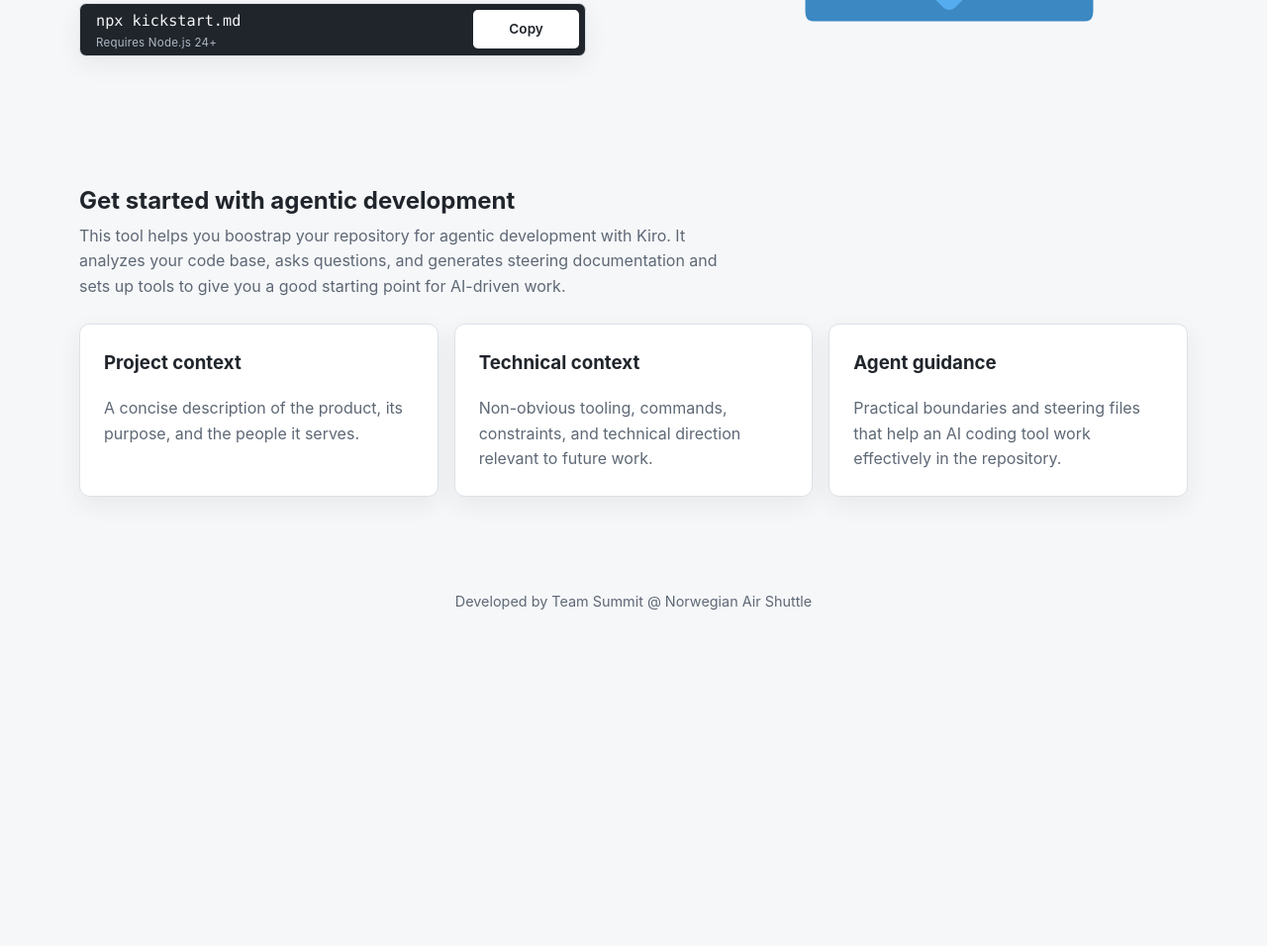
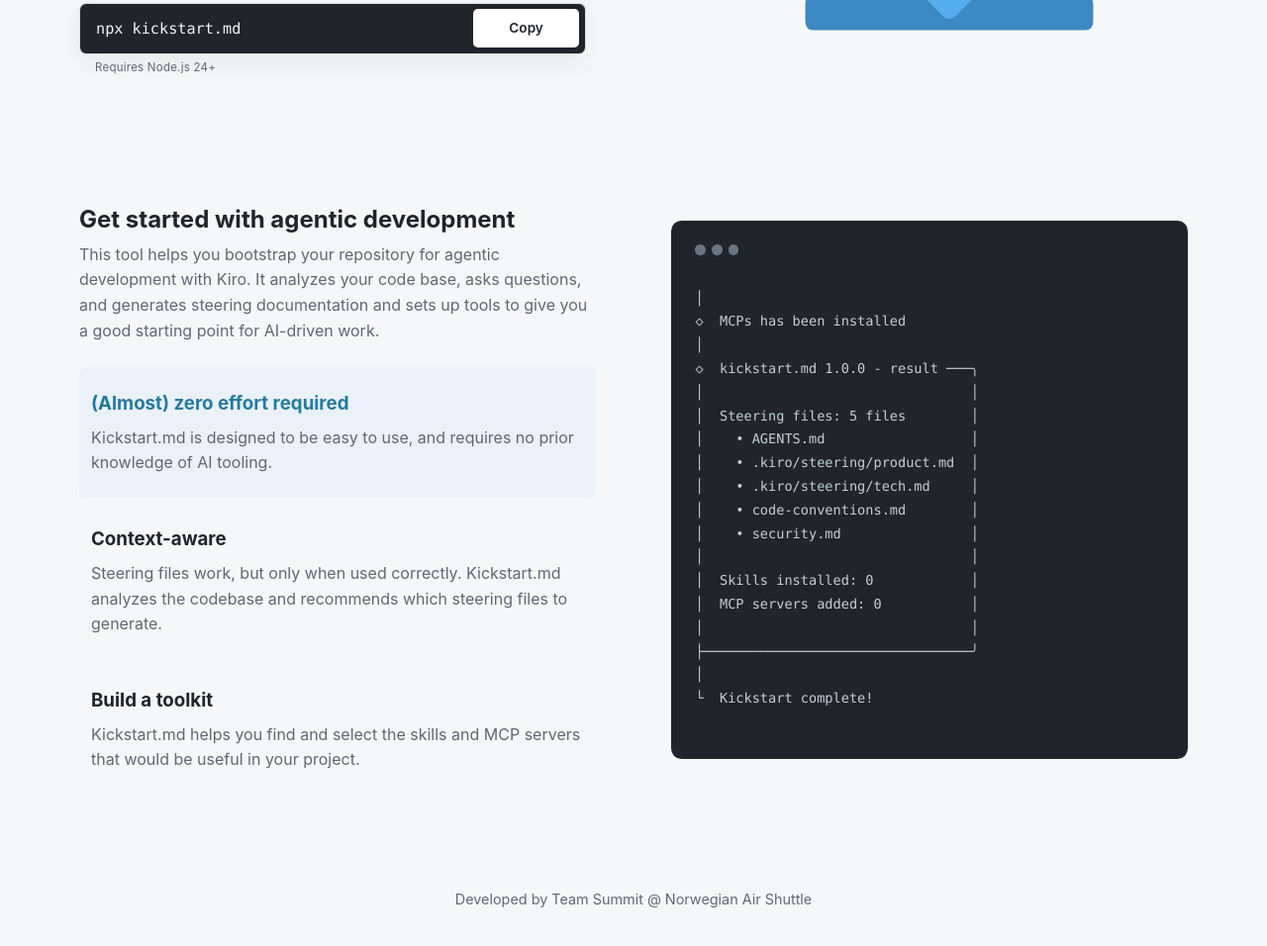
Before and after one commit to itzjacki/kickstart.md, a website: page index.html in a window 1280 px wide. Shown: the part 524-1480 px from the top of the page at 99% size. Before the commit the page ends 1206 px from the top, so only its background shows below. Drawn offline with Linux system fonts and the light colour scheme.

Commit message:
improve website

```diff
--- a/index.html
+++ b/index.html
@@ -46,7 +46,6 @@
           <div class="hero-command" aria-label="kickstart.md command">
             <div class="command-text">
               <code>npx kickstart.md</code>
-              <small class="system-requirements">Requires Node.js 24+</small>
             </div>
             <button
               class="copy-button"
@@ -56,6 +55,7 @@
               Copy
             </button>
           </div>
+          <small class="system-requirements">Requires Node.js 24+</small>
         </div>
         <figure class="hero-illustration">
           <figcaption class="robot-caption">
@@ -69,41 +69,77 @@
         </figure>
       </section>
 
-      <section aria-labelledby="what-title">
-        <div class="section-heading">
-          <h2 id="what-title">Get started with agentic development</h2>
-          <p>
-            This tool helps you boostrap your repository for agentic development
-            with Kiro. It analyzes your code base, asks questions, and generates
-            steering documentation and sets up tools to give you a good starting
-            point for AI-driven work.
-          </p>
+      <section class="info-section" aria-labelledby="what-title">
+        <div class="info-column">
+          <div class="section-heading">
+            <h2 id="what-title">Get started with agentic development</h2>
+            <p>
+              This tool helps you bootstrap your repository for agentic
+              development with Kiro. It analyzes your code base, asks questions,
+              and generates steering documentation and sets up tools to give you
+              a good starting point for AI-driven work.
+            </p>
+          </div>
+          <div class="info-items">
+            <button
+              class="info-item"
+              type="button"
+              data-output-key="mcps"
+              aria-controls="terminal-output"
+              aria-pressed="true"
+            >
+              <span class="info-item-title">(Almost) zero effort required</span>
+              <span class="info-item-description"
+                >Kickstart.md is designed to be easy to use, and requires no
+                prior knowledge of AI tooling.</span
+              >
+            </button>
+            <button
+              class="info-item"
+              type="button"
+              data-output-key="steering"
+              aria-controls="terminal-output"
+              aria-pressed="false"
+            >
+              <span class="info-item-title">Context-aware</span>
+              <span class="info-item-description"
+                >Steering files work, but only when used correctly. Kickstart.md
+                analyzes the codebase and recommends which steering files to
+                generate.</span
+              >
+            </button>
+            <button
+              class="info-item"
+              type="button"
+              data-output-key="skills"
+              aria-controls="terminal-output"
+              aria-pressed="false"
+            >
+              <span class="info-item-title">Build a toolkit</span>
+              <span class="info-item-description"
+                >Kickstart.md helps you find and select the skills and MCP
+                servers that would be useful in your project.</span
+              >
+            </button>
+          </div>
         </div>
-        <div class="cards">
-          <article class="card">
-            <h3>Project context</h3>
-            <p>
-              A concise description of the product, its purpose, and the people
-              it serves.
-            </p>
-          </article>
-          <article class="card">
-            <h3>Technical context</h3>
-            <p>
-              Non-obvious tooling, commands, constraints, and technical
-              direction relevant to future work.
-            </p>
-          </article>
-          <article class="card">
-            <h3>Agent guidance</h3>
-            <p>
-              Practical boundaries and steering files that help an AI coding
-              tool work effectively in the repository.
-            </p>
-          </article>
+
+        <div
+          class="terminal-example"
+          role="region"
+          aria-label="Example kickstart.md terminal output"
+        >
+          <div class="terminal-header" aria-hidden="true">
+            <span></span>
+            <span></span>
+            <span></span>
+          </div>
+          <pre><code id="terminal-output" aria-live="polite"></code></pre>
         </div>
       </section>
     </main>
+
+    <div class="page-spacer" aria-hidden="true"></div>
 
     <footer class="site-footer">
       <p>Developed by Team Summit @ Norwegian Air Shuttle</p>
--- a/script.js
+++ b/script.js
@@ -7,7 +7,7 @@
 
     try {
       await navigator.clipboard.writeText(command);
-      copyButton.textContent = "Copied ✅";
+      copyButton.textContent = "Copied ✓";
       window.setTimeout(() => {
         copyButton.textContent = "Copy";
       }, 1500);
@@ -15,6 +15,80 @@
       copyButton.textContent = "Select to copy";
     }
   });
+}
+
+const exampleOutputs = {
+  mcps: `
+│
+◇  MCPs has been installed
+│
+◇  kickstart.md 1.0.0 - result ───╮
+│                                 │
+│  Steering files: 5 files        │
+│    • AGENTS.md                  │
+│    • .kiro/steering/product.md  │
+│    • .kiro/steering/tech.md     │
+│    • code-conventions.md        │
+│    • security.md                │
+│                                 │
+│  Skills installed: 0            │
+│  MCP servers added: 0           │
+│                                 │
+├─────────────────────────────────╯
+│
+└  Kickstart complete!`.trim(),
+  steering: `
+│
+◆  Select the additional steering
+│  files to generate:
+│  ◻ structure.md
+│  ◼ code-conventions.md (non-obvious
+│    coding patterns to follow)
+│  ◻ api-standards.md
+│  ◻ testing-standards.md
+│  ◼ security.md (security-sensitive
+│    handling (auth, secrets, PII))
+│  ◻ domain-glossary.md
+│  ◻ deployment.md
+└  ↑/↓ to navigate
+    • Space: select
+    • Enter: confirm`.trim(),
+  skills: `
+│
+◆  Select the skills to install:
+│  ◼ skill-creator (create and
+│    iterate on new skills)
+│  ◻ grill-me
+│  ◼ find-skills (discover and
+│    install new skills)
+│  ◻ prototype
+│  ◻ improve-codebase-architecture
+└  ↑/↓ to navigate
+    • Space: select
+    • Enter: confirm`.trim(),
+};
+
+const outputButtons = document.querySelectorAll("[data-output-key]");
+const terminalOutput = document.querySelector("#terminal-output");
+
+if (terminalOutput instanceof HTMLElement) {
+  const selectOutput = (button) => {
+    const outputKey = button.dataset.outputKey;
+    const output = exampleOutputs[outputKey];
+    if (!output) return;
+
+    terminalOutput.textContent = output;
+    outputButtons.forEach((item) => {
+      item.setAttribute("aria-pressed", String(item === button));
+    });
+  };
+
+  outputButtons.forEach((button) => {
+    button.addEventListener("click", () => selectOutput(button));
+  });
+
+  const initialButton = document.querySelector('[data-output-key="mcps"]');
+  if (initialButton) selectOutput(initialButton);
 }
 
 const topicButton = document.querySelector("[data-topic-cycle]");
--- a/styles.css
+++ b/styles.css
@@ -5,7 +5,7 @@
   --text: #20252b;
   --muted: #5e6875;
   --border: #dce1e7;
-  --accent: #315f8c;
+  --accent: #247ba0;
   --accent-soft: #eaf1f8;
   --code-background: #20252b;
   --code-text: #f4f6f8;
@@ -25,7 +25,14 @@
 }
 
 body {
+  display: flex;
+  min-height: 100vh;
+  flex-direction: column;
   margin: 0;
+}
+
+.page-spacer {
+  flex: 1 1 auto;
 }
 
 a {
@@ -249,7 +256,9 @@
 }
 
 .system-requirements {
-  color: #aeb9c5;
+  display: block;
+  margin: 0.45rem 0 0 1rem;
+  color: var(--muted);
   font-size: 0.72rem;
   letter-spacing: 0.02em;
   line-height: 1.2;
@@ -331,27 +340,98 @@
   color: var(--muted);
 }
 
-.cards {
+.info-section {
   display: grid;
-  grid-template-columns: repeat(3, 1fr);
-  gap: 1rem;
+  grid-template-columns: repeat(2, minmax(0, 1fr));
+  gap: clamp(2rem, 6vw, 6rem);
+  align-items: center;
 }
 
-.card {
-  padding: 1.5rem;
-  border: 1px solid var(--border);
-  border-radius: 0.65rem;
-  background: var(--surface);
-  box-shadow: var(--shadow);
+.info-column {
+  min-width: 0;
 }
 
-.card h3 {
-  margin-top: 0;
+.info-items {
+  display: grid;
+  gap: 0.35rem;
 }
 
-.card p {
-  margin-bottom: 0;
+.info-item {
+  display: block;
+  width: 100%;
+  padding: 1.35rem 0.75rem;
+  border: 0;
+  border-radius: 0.35rem;
+  color: inherit;
+  background: transparent;
+  cursor: pointer;
+  font: inherit;
+  text-align: left;
+  transition: background-color 160ms ease;
+}
+
+.info-item:hover,
+.info-item:focus-visible,
+.info-item[aria-pressed="true"] {
+  color: var(--accent);
+}
+
+.info-item[aria-pressed="true"] {
+  background: var(--accent-soft);
+}
+
+.info-item-title,
+.info-item-description {
+  display: block;
+}
+
+.info-item-title {
+  margin-bottom: 0.45rem;
+  font-size: 1.17em;
+  font-weight: 700;
+}
+
+.info-item-description {
   color: var(--muted);
+}
+
+.info-item:hover .info-item-description,
+.info-item:focus-visible .info-item-description,
+.info-item[aria-pressed="true"] .info-item-description {
+  color: var(--muted);
+}
+
+.terminal-example {
+  min-width: 0;
+  min-height: 34rem;
+  padding: 1.5rem;
+  border-radius: 0.65rem;
+  color: var(--code-text);
+  background: var(--code-background);
+}
+
+.terminal-header {
+  display: flex;
+  gap: 0.4rem;
+  margin-bottom: 2rem;
+}
+
+.terminal-header span {
+  width: 0.65rem;
+  height: 0.65rem;
+  border-radius: 50%;
+  background: #687582;
+}
+
+.terminal-example pre {
+  overflow-x: auto;
+  margin: 1.5rem 0 0;
+  color: #c4ced8;
+}
+
+.terminal-example code {
+  font-size: 0.85rem;
+  line-height: 1.7;
 }
 
 .command-panel {
@@ -384,7 +464,7 @@
   text-align: center;
 }
 
-@media (max-width: 700px) {
+@media (max-width: 800px) {
   .header-inner {
     align-items: flex-start;
     flex-direction: column;
@@ -410,7 +490,7 @@
     justify-content: flex-start;
   }
 
-  .cards {
+  .info-section {
     grid-template-columns: 1fr;
   }
 }
```
